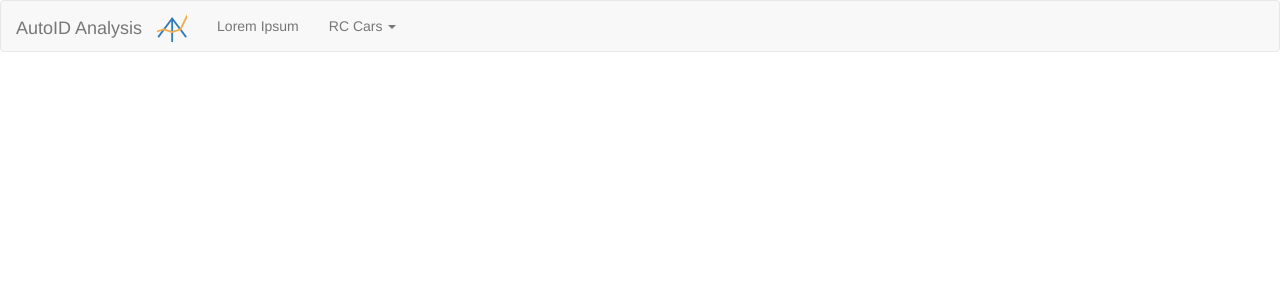
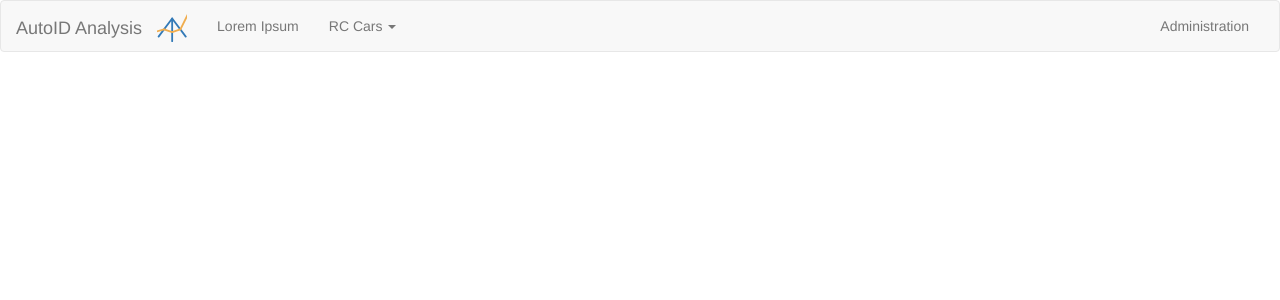
Before and after one commit to lpirl/autoid_analyses, a Django app: page / in a window 1280 px wide. Shown: the top 300 px of the page. Run offline with Django 3.2, Linux system fonts and the light colour scheme; some libraries are stand-ins or nearby versions.

Commit message:
added link do admin in nav

```diff
--- a/main/templates/menu.html
+++ b/main/templates/menu.html
@@ -43,9 +43,10 @@
         </li>
       </ul>
 
-      {% comment %}
       <ul class="nav navbar-nav navbar-right">
         <li class="dropdown">
+          <li><a href="{% url 'admin:index' %}">Administration</a></li>
+          {% comment %}
           <a href="#" class="dropdown-toggle" data-toggle="dropdown"
           role="button" aria-haspopup="true" aria-expanded="false">
             Account<span class="caret"></span>
@@ -56,9 +57,9 @@
             <li role="separator" class="divider"></li>
             <li><a href="#">Logout</a></li>
           </ul>
+          {% endcomment %}
         </li>
       </ul>
-      {% endcomment %}
 
     </div>
   </div>
```
